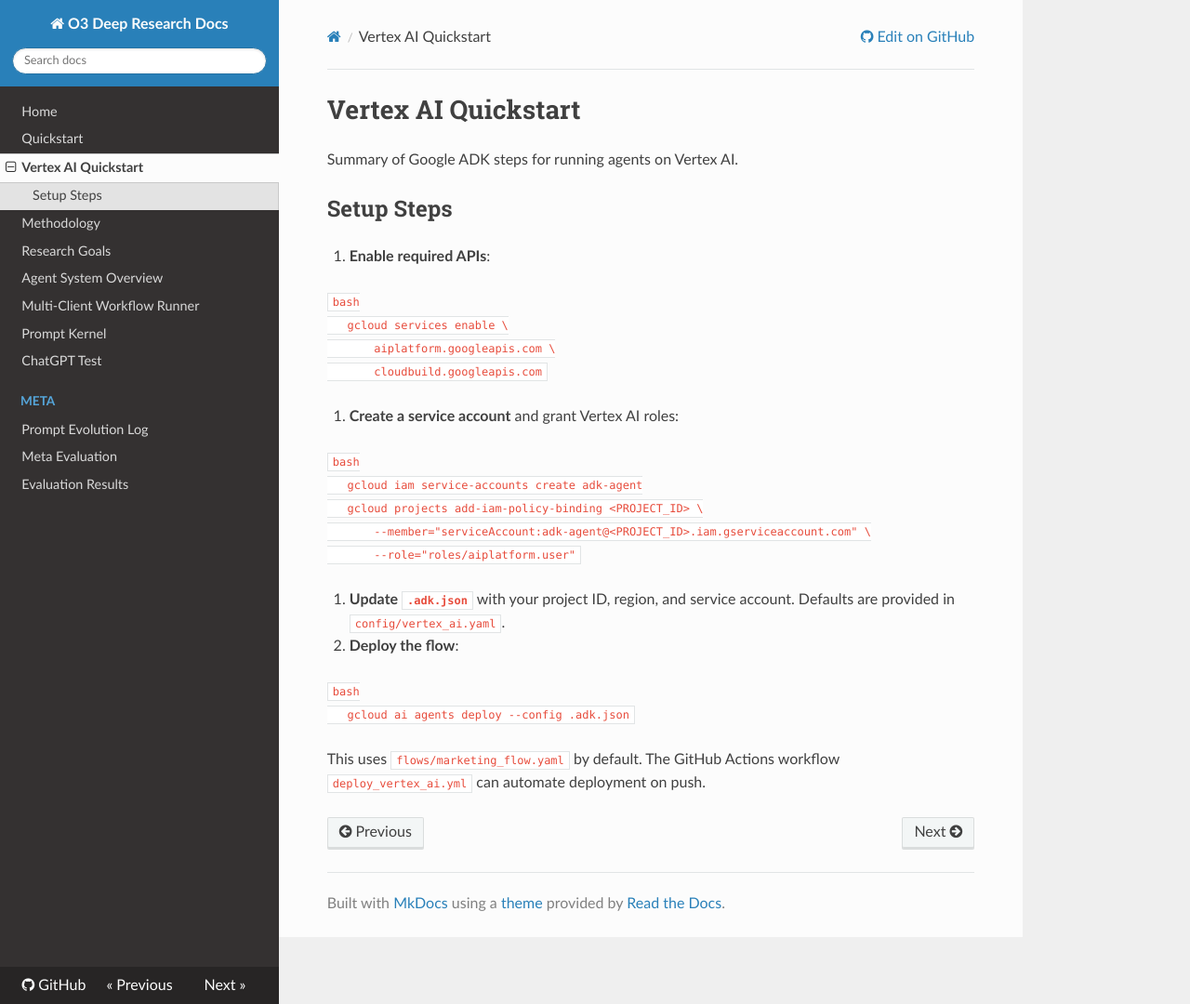
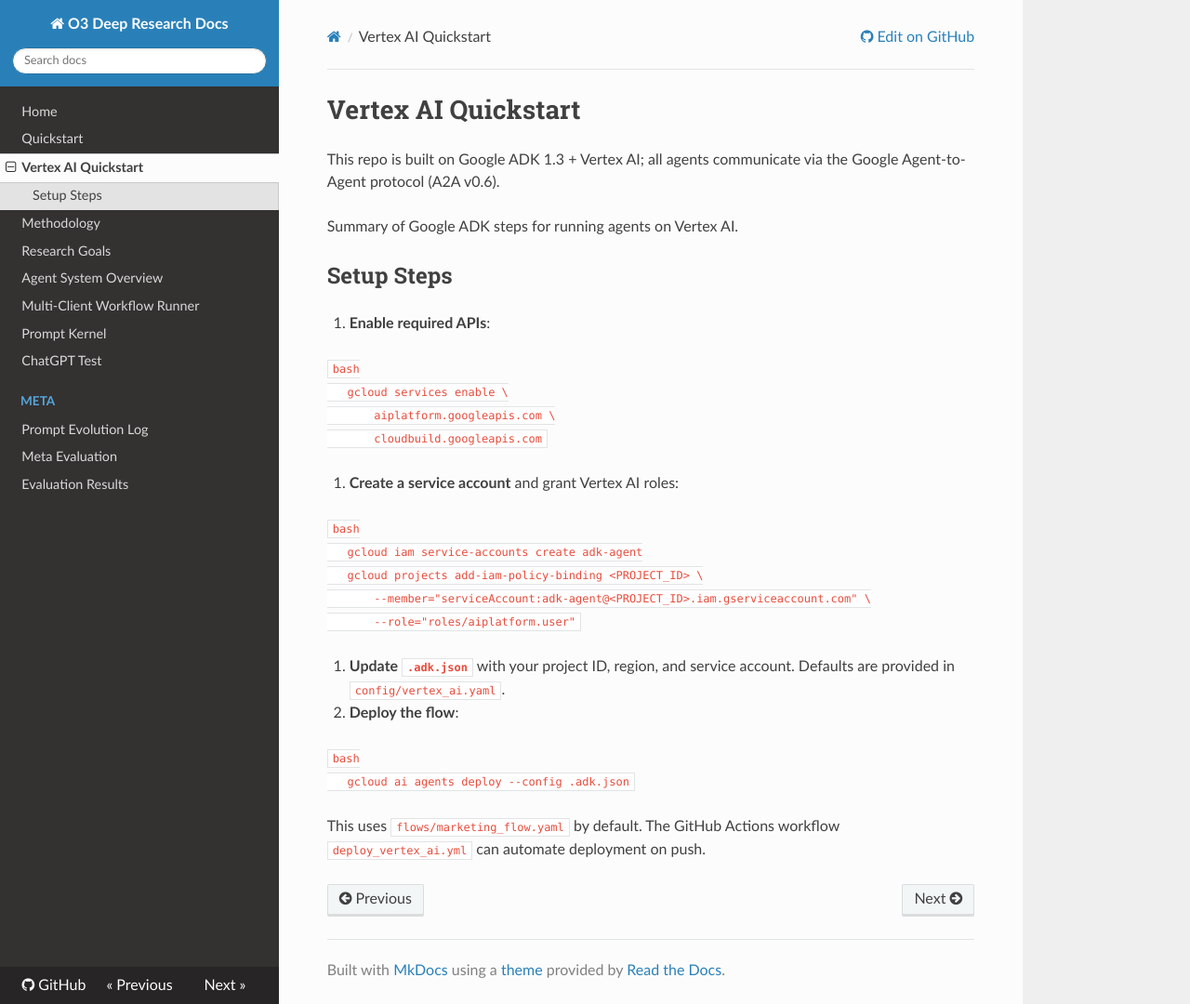
Before and after one commit to ADV-IT-Performance-Corp/ADV-ADK-Research-Hub, an MkDocs documentation site: the page built from docs/vertex_ai_quickstart.md, in a window 1280 px wide and 1080 px high. Shown: the whole window at 93% size. Built offline with MkDocs 1.6.1, drawn with Linux system fonts in a browser that asks for light colours; nearby versions of some CDN libraries.

Commit message:
docs: mention ADK 1.3 and A2A

```diff
--- a/docs/vertex_ai_quickstart.md
+++ b/docs/vertex_ai_quickstart.md
@@ -1,4 +1,6 @@
 # Vertex AI Quickstart
+
+This repo is built on Google ADK 1.3 + Vertex AI; all agents communicate via the Google Agent‐to‐Agent protocol (A2A v0.6).
 
 Summary of Google ADK steps for running agents on Vertex AI.
 
```
Also changed, not shown: README.md (+1 -0 lines), docs/ADK_quickstart.md (+2 -0 lines), docs/performance_marketing/README.md (+2 -0 lines).
